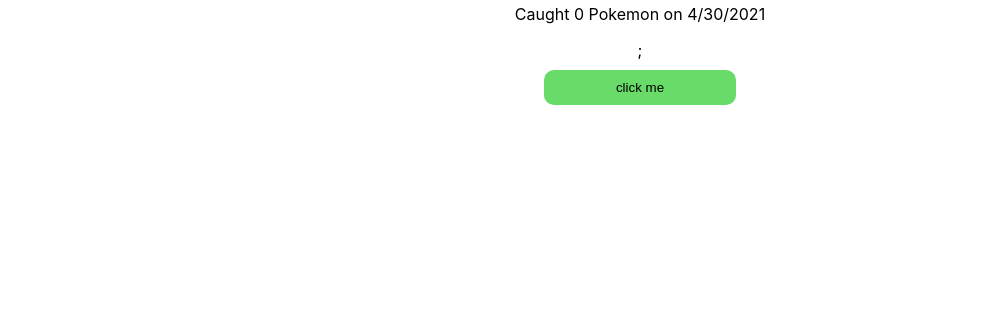
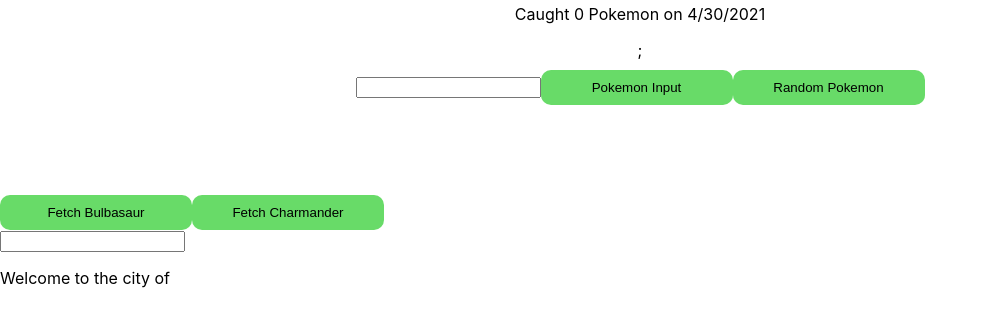
Before and after one commit to alinosratipour/Pokedex, a React (Create React App) app: page / in a window 1280 px wide. Shown: the part 410-736 px from the top of the page, without its empty margins (0-988 px from the left). Built offline with nearby package versions, Linux system fonts and the light colour scheme.

Commit message:
completed all exersises for week 3

```diff
--- a/src/App.js
+++ b/src/App.js
@@ -2,6 +2,8 @@
 import Logo  from "./Logo";
 import CaughtPokemon from "./CaughtPokemon";
 import BestPokemon from "./BestPokemon";
+import PokemonMovesSelector from "./PokemonMovesSelector";
+import PokemonCity from "./PokemonCity";
 import "./App.css";
 
 
@@ -17,6 +19,9 @@
       <Logo HandelClick={logWhenClicked} />
       <BestPokemon abilities = {abilities} />
       <CaughtPokemon  />
+      <PokemonMovesSelector/>
+      <PokemonCity/>
+
     </div>
   );
 
--- a/src/CaughtPokemon.js
+++ b/src/CaughtPokemon.js
@@ -1,14 +1,34 @@
 import React,{useState} from "react";
 const CaughtPokemon = () => {
 
+
+  const [pokemonNameInput, setPokemonNameInput] = useState("");
   const [caught, setCaught] = useState([]);
-  let [count, setCount] = useState(0);
-const catchPokemon = () =>{
-  const months = ["Spearow", "Eevee", "Pikachu","Butterfree"];
-  let randomItem = months[Math.floor(Math.random()*months.length)];
-  setCaught(caught.concat(randomItem));
+  const [count, setCount] = useState(0);
+  const catchPokemonInput = (event) =>{
+
+    if(pokemonNameInput === ""){
+      event.preventDefault();
+    }else{
+      setCaught(caught.concat(pokemonNameInput));
+      setPokemonNameInput("");
+    }
+}
+
+const catchPokemon = ()=>{
+
+  const pokemon= ["Spearow", "Eevee", "Pikachu","Butterfree"];
+  let randomItem = pokemon[Math.floor(Math.random()*pokemon.length)];
+  setCaught(caught.concat(randomItem ));
   setCount(count + 1);
+
 }
+
+const handleInputChange = (event) =>{
+     setPokemonNameInput(event.target.value);
+
+}
+
 
   const date = new Date().toLocaleDateString();
     return (
@@ -21,9 +41,9 @@
       );
     })}
   </ul>
-
-  <button  onClick={catchPokemon}>click me</button>
-
+  <input type="text" value={pokemonNameInput} onChange={handleInputChange}  />
+  <button  onClick={catchPokemonInput}>Pokemon Input</button>
+  <button  onClick={catchPokemon}>Random Pokemon</button>
   </div>
 
     );
--- /dev/null
+++ b/src/PokemonCity.js
@@ -0,0 +1,17 @@
+import React, { useState } from "react";
+
+function PokemonCity() {
+  const [city, setCity] = useState("");
+
+  const updateCity = (e) =>{
+  setCity(e.target.value);
+  }
+  return (
+    <div>
+    <input type="text" value={city} onChange={updateCity}/>
+      <p>Welcome to the city of {city}</p>
+    </div>
+  );
+}
+
+export default PokemonCity;
--- /dev/null
+++ b/src/PokemonMoves.js
@@ -0,0 +1,32 @@
+import React, {useEffect,useState} from "react";
+
+function PokemonMoves(props) {
+
+const [pokemonData, setOurData] = useState(null);
+ useEffect(()=>{
+
+ fetch(`https://pokeapi.co/api/v2/pokemon/${props.pokemonId}/`)
+ .then(res => res.json())
+ .then(data => setOurData(data));
+
+ } ,[props.pokemonId]);
+
+
+   return pokemonData ? ( <div>
+
+        <p>{pokemonData.name}'s moves:</p>
+        <ul>
+          {pokemonData.moves.map((move, index) => {
+            return <li key={index}>{move.move.name}</li>;
+          })}
+        </ul>
+
+
+   </div>): null;
+
+
+
+  }
+
+
+export default PokemonMoves;
--- /dev/null
+++ b/src/PokemonMovesSelector.js
@@ -0,0 +1,24 @@
+import React, { useState } from "react";
+
+import PokemonMoves from "./PokemonMoves";
+
+function PokemonMovesSelector() {
+  const [id, setId] = useState(null);
+
+  function handleBulbasaurClick() {
+    setId(1);
+  }
+  function handleCharmanderClick() {
+    setId(4);
+  }
+
+  return (
+    <div>
+      <button onClick={handleBulbasaurClick}>Fetch Bulbasaur</button>
+      <button onClick={handleCharmanderClick}>Fetch Charmander</button>
+      {id ? <PokemonMoves pokemonId={id} /> : null}
+    </div>
+  );
+}
+
+export default PokemonMovesSelector;
```
